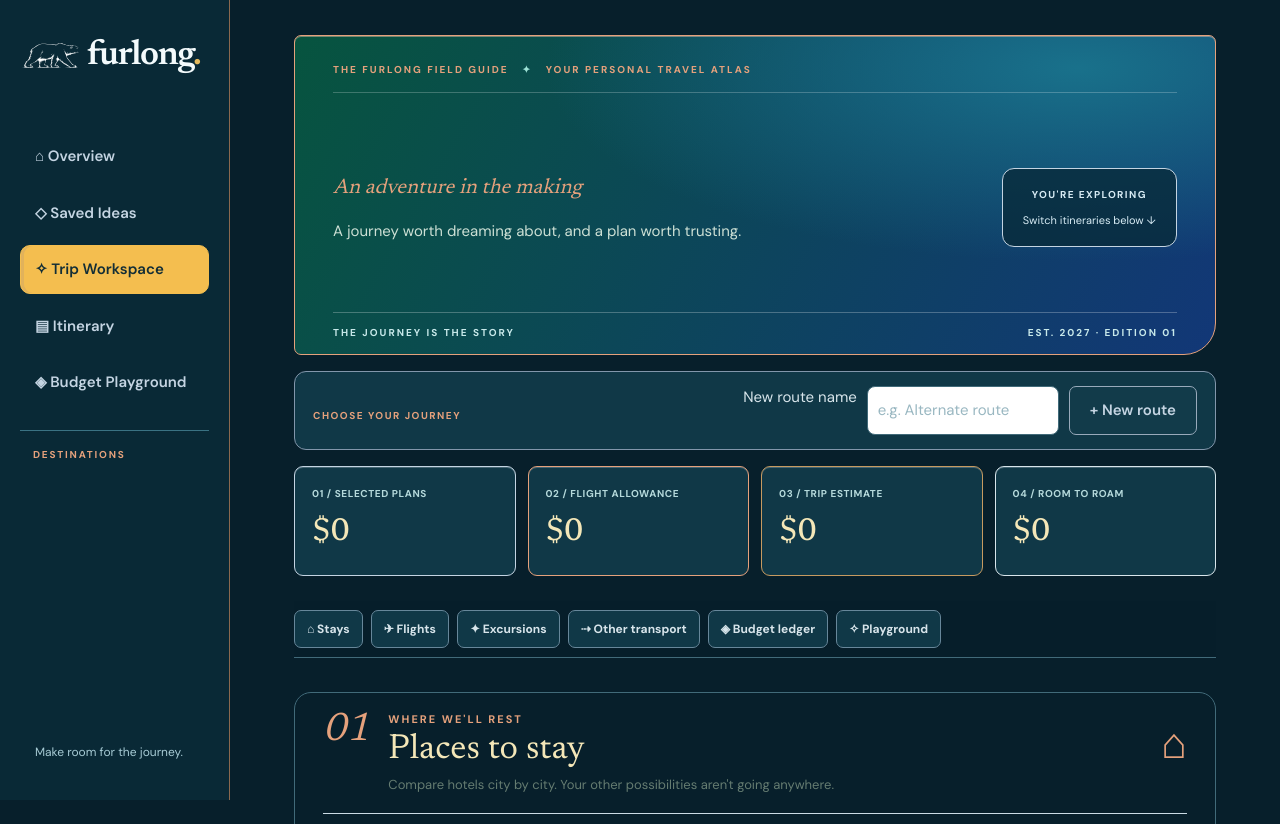
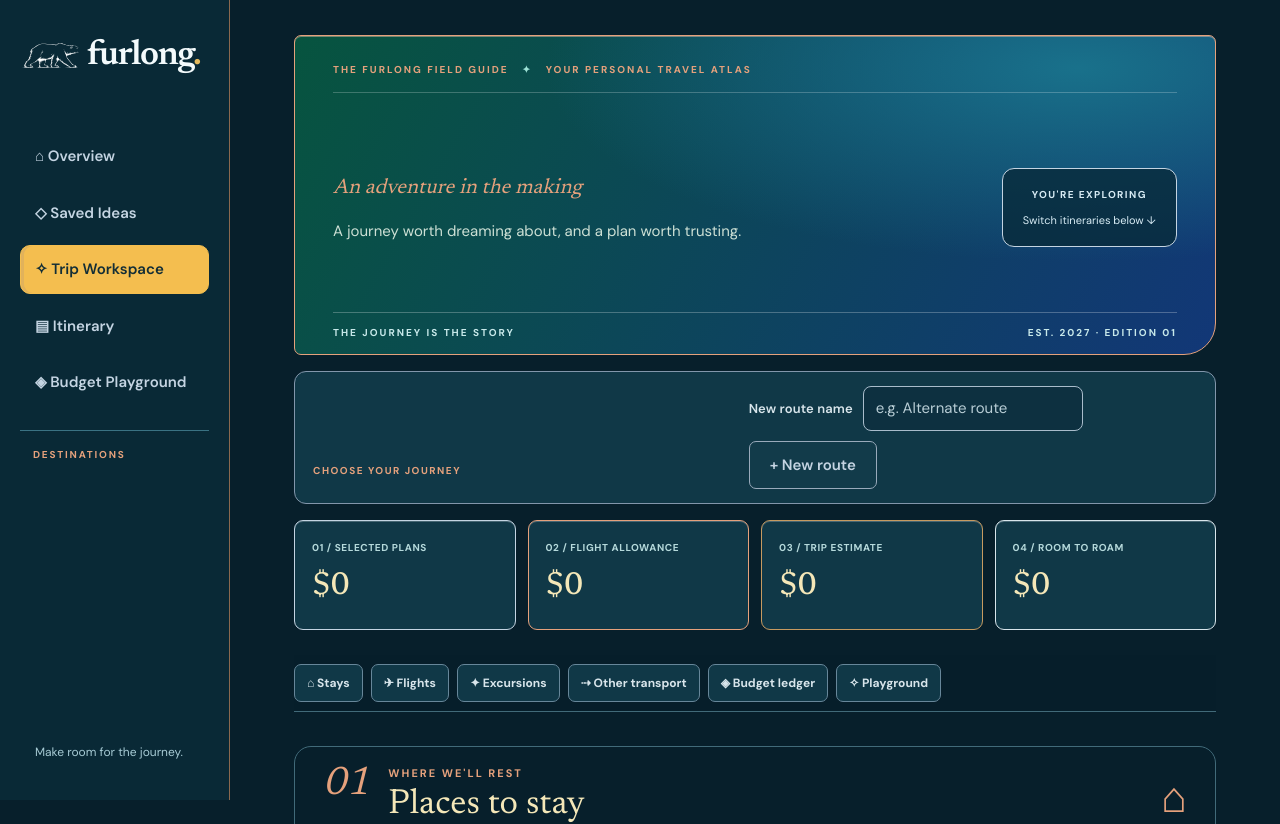
Before and after one commit to ShilohCadere/furlong, a Flask app: template templates/workspace.html in a window 1280 px wide. Shown: the top 824 px of the page. Run offline with Flask 3, Linux system fonts and the light colour scheme; the template is opened without the code that fills it, so the values that code supplies are empty; the visitor is signed in with stand-in values (Sample User, id 1).

Commit message:
Darken route name field and give keyboard focus visible contrast

```diff
--- a/static/workspace-refinement.css
+++ b/static/workspace-refinement.css
@@ -80,3 +80,12 @@
 .atlas-timeline>div span:not(.atlas-time-dot){color:#d8e5eb!important}
 .atlas-timeline>div small{color:#b5d9db!important}
 .atlas-time-dot{background:#c69a60!important;flex-shrink:0}
+
+/* Accessible new-route control: remove legacy light input. */
+.scenario-new{align-items:center}
+.scenario-new-label{color:#d8e5eb;font-size:13px;font-weight:600;letter-spacing:.01em}
+.scenario-new input[name="name"]{background:#0d3040!important;color:#f4e7b8!important;border:1px solid #a9bccb!important;border-radius:8px;padding:10px 12px;min-height:44px;min-width:min(220px,100%);font:inherit}
+.scenario-new input[name="name"]::placeholder{color:#b8cdd5;opacity:1}
+.scenario-new input[name="name"]:focus-visible{outline:3px solid #f4be4f!important;outline-offset:3px!important}
+.scenario-new button{min-height:44px}
+@media(max-width:550px){.scenario-new-label{width:100%}.scenario-new input[name="name"]{flex:1 1 100%;min-width:0}}
```
